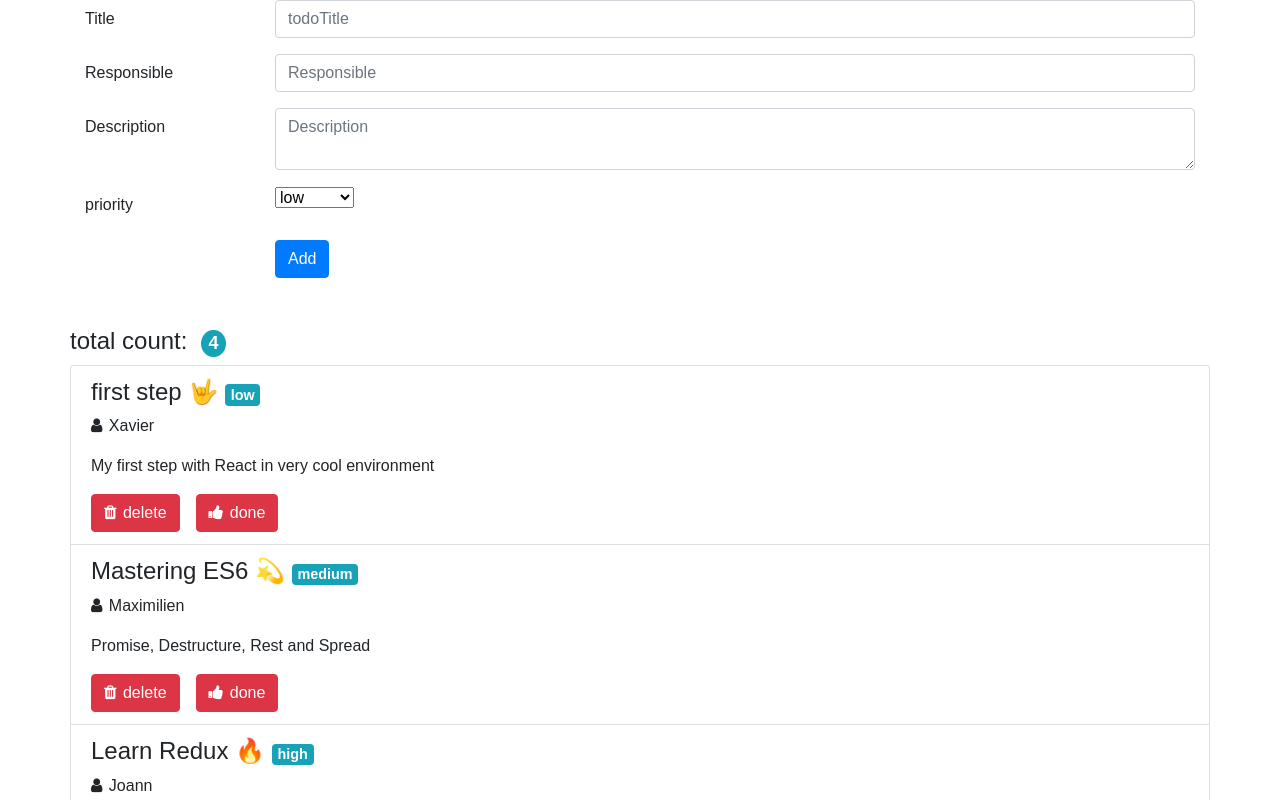
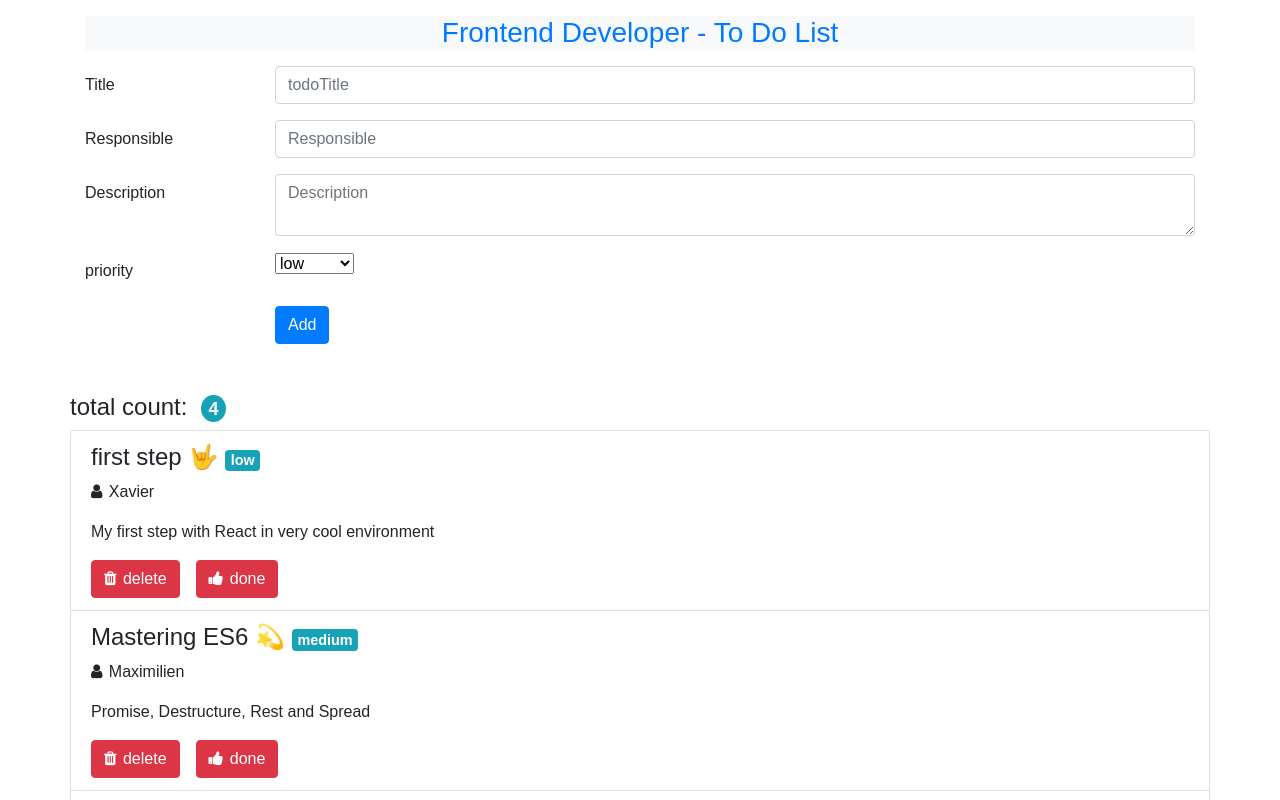
Before and after one commit to xavierartot/todolist, a React (Create React App) app: page / in a window 1280 px wide. Shown: the top 800 px of the page. Built offline with nearby package versions, Linux system fonts and the light colour scheme; the HTML template or start-up script is replaced by a standard one.

Commit message:
add a title

```diff
--- a/src/App.js
+++ b/src/App.js
@@ -64,6 +64,7 @@ class AddTodoList extends React.Component {
   render() {
     return (
       <div>
+        <h3 className="title text-primary bg-light text-center mb-3 mt-3">Frontend Developer - To Do List </h3>
         <form onSubmit={this.handleTodoSumit}>
           <div className="form-group row">
             <label className="col-sm-2 col-form-label">Title</label>
```
